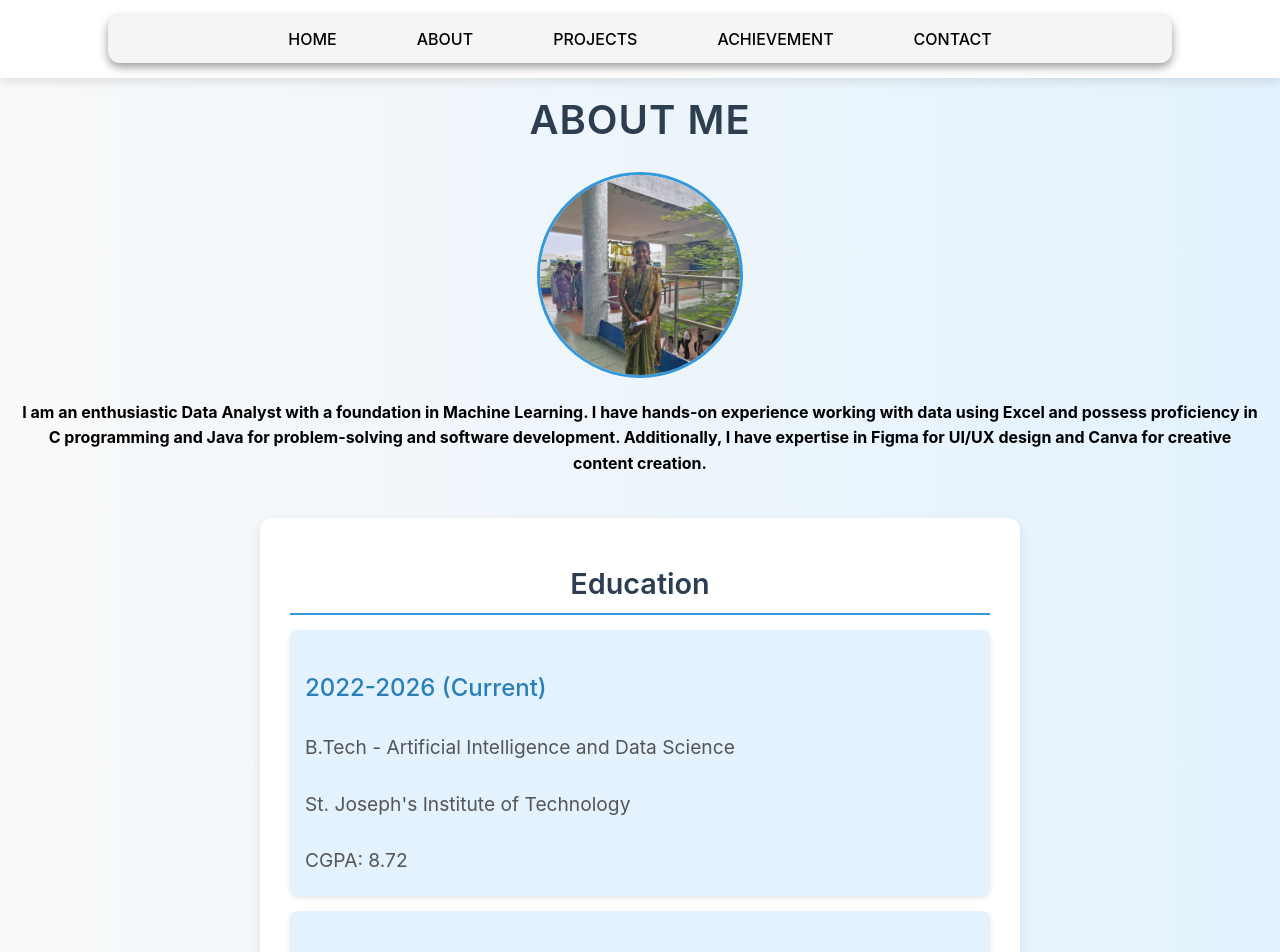
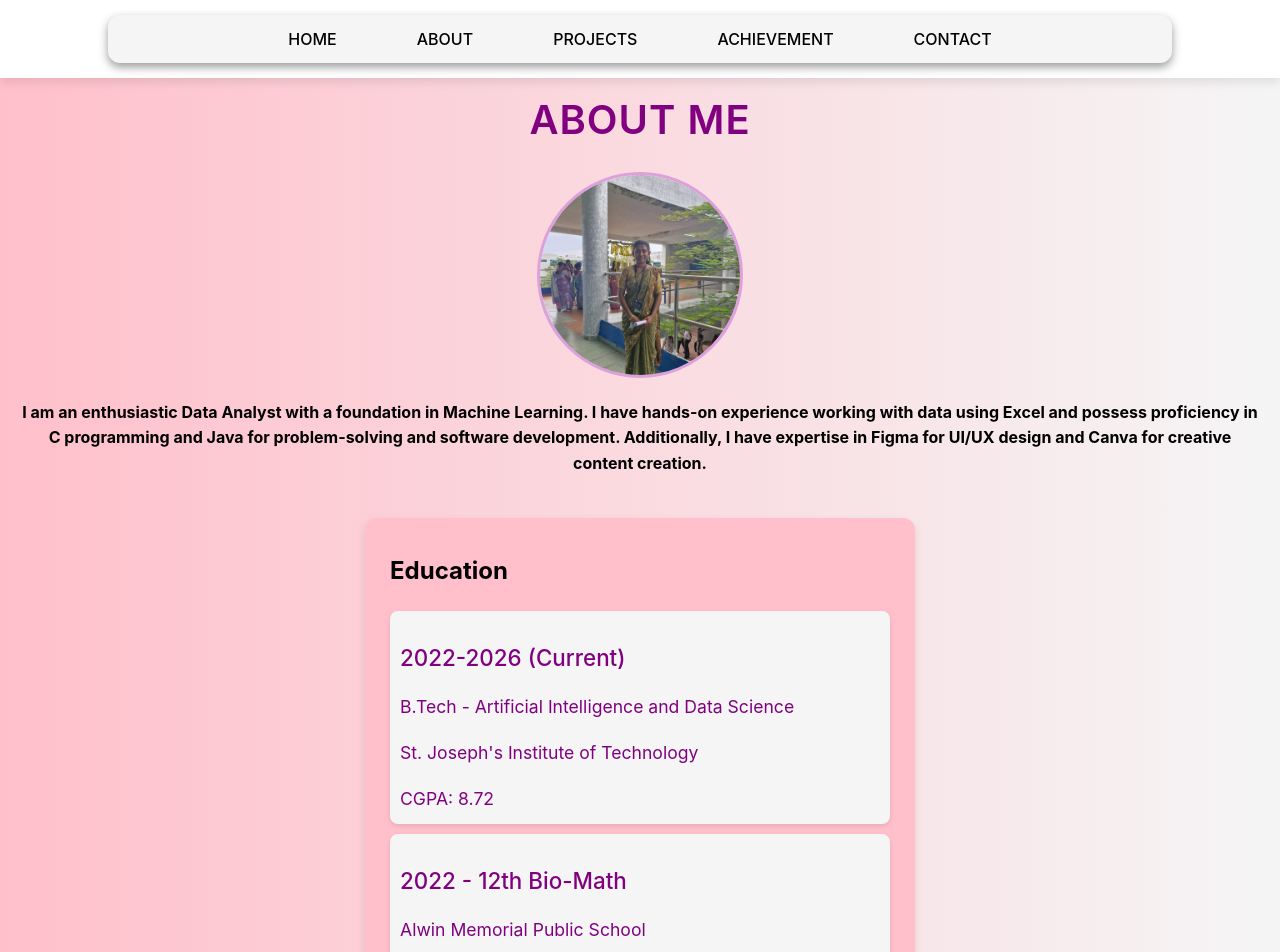
Before and after one commit to VethikaV/Portfolio, a React (Vite) app in the folder portfolio/: page /about in a window 1280 px wide. Shown: the top 952 px of the page. Built offline with nearby package versions, Linux system fonts and the light colour scheme.

Commit message:
random commit

```diff
--- a/portfolio/src/components/CSS/about.css
+++ b/portfolio/src/components/CSS/about.css
@@ -6,7 +6,7 @@
   justify-content: center;
   min-height: 100vh;
   text-align: center;
-  background: linear-gradient(to right, #f8f9fa, #e3f2fd);
+  background: linear-gradient(to right, pink, whitesmoke);
   padding: 50px 20px;
   padding-top: 40px;
 }
@@ -15,7 +15,7 @@
 .about h1 {
   font-size: 2.5rem;
   font-weight: 600;
-  color: #2c3e50;
+  color: purple;
   letter-spacing: 1px;
   margin-bottom: 20px;
 }
@@ -25,7 +25,7 @@
   width: 200px;
   height: 200px;
   border-radius: 50%;
-  border: 3px solid #3498db;
+  border: 3px solid plum;
   object-fit: cover;
   transition: transform 0.3s ease-in-out;
 }
@@ -34,47 +34,41 @@
   transform: scale(1.06);
 }
 
+
+
 /* 🎓 Education Section - Styled Box */
 .education-container {
-  background: #ffffff;
-  padding: 20px 30px;
+  background: pink;
+  padding: 15px 25px; /* Reduced padding */
   border-radius: 12px;
   box-shadow: 0 4px 10px rgba(0, 0, 0, 0.1);
-  max-width: 700px;
-  width: 90%;
+  max-width: 500px; /* Reduced width */
+  width: 80%;
   text-align: left;
   margin-top: 20px;
 }
 
-.education-container h2 {
-  font-size: 1.8rem;
-  font-weight: 600;
-  color: #2c3e50;
-  text-align: center;
-  margin-bottom: 10px;
-  border-bottom: 2px solid #3498db;
-  padding-bottom: 5px;
-}
-
 .education-item {
-  margin: 15px 0;
-  padding: 15px;
-  background: #e3f2fd;
+  margin: 10px 0; /* Reduced margin */
+  padding: 10px; /* Reduced padding */
+  background: whitesmoke;
   border-radius: 8px;
   box-shadow: 0 2px 5px rgba(0, 0, 0, 0.1);
+  line-height: 1.3; /* Reduced line spacing */
 }
 
 .education-item h3 {
-  font-size: 1.5rem;
+  font-size: 1.4rem; /* Slightly smaller */
   font-weight: 500;
-  color: #2980b9;
+  color: purple;
+  margin-bottom: 3px; /* Reduced space below */
 }
 
 .education-item h4 {
-  font-size: 1.2rem;
+  font-size: 1.1rem; /* Slightly smaller */
   font-weight: 400;
-  color: #555;
-  margin-bottom: 5px;
+  color: purple;
+  margin-bottom: 3px; /* Reduced space below */
 }
 
 /* 📑 Internship Descriptions */
@@ -83,7 +77,7 @@
   font-size: 1rem;
   line-height: 1.6;
   color: #444;
-  background: white;
+  background: whitesmoke;
   padding: 15px;
   border-radius: 10px;
   box-shadow: 0 4px 8px rgba(0, 0, 0, 0.1);
```
